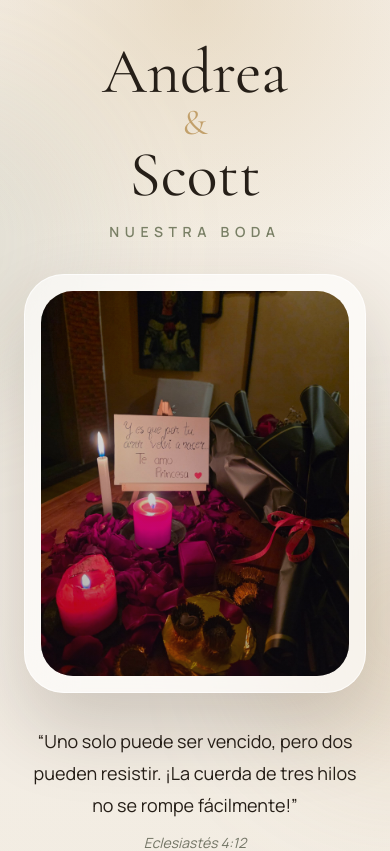
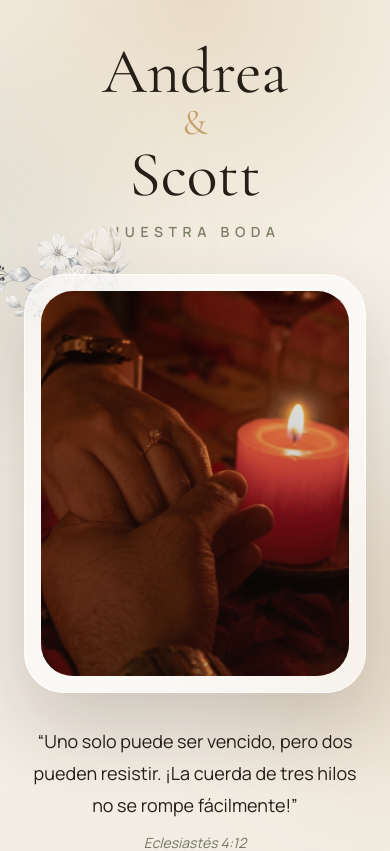
Before and after one commit to ZpectralCrystals/nuestra-boda-andrea-y-scott, a React (Vite) app: page / in a window 390 px wide. Shown: the top 851 px of the page. Built offline with nearby package versions, Linux system fonts and the light colour scheme.

Commit message:
actualizacion

```diff
--- a/src/sections/CtaSection.tsx
+++ b/src/sections/CtaSection.tsx
@@ -14,7 +14,7 @@ export function CtaSection({ cta, floralIllustration }: CtaSectionProps) {
         <img
           src={floralIllustration}
           alt=""
-          className="pointer-events-none absolute -right-10 top-6 hidden w-36 opacity-25 md:block"
+          className="pointer-events-none absolute -right-16 -top-6 w-40 max-w-none opacity-20 sm:w-52 md:-right-20 md:top-0 md:w-64 lg:w-80"
         />
 
         <div className="relative mx-auto max-w-3xl">
--- a/src/sections/HeroSection.tsx
+++ b/src/sections/HeroSection.tsx
@@ -129,7 +129,7 @@ export function HeroSection({
             <img
               src={assets.floralIllustration}
               alt=""
-              className="pointer-events-none absolute -left-8 -top-6 hidden w-28 opacity-70 md:block"
+              className="pointer-events-none absolute -left-16 -top-16 w-44 max-w-none opacity-75 sm:-left-20 sm:-top-20 sm:w-56 md:-left-24 md:-top-20 md:w-64 lg:-left-28 lg:-top-24 lg:w-80"
             />
             <div className="relative overflow-hidden rounded-[2.5rem] border border-white/70 bg-white/60 p-4 shadow-[var(--shadow-glow)] backdrop-blur-xl">
               <div className="relative overflow-hidden rounded-[2rem]">
```
Also changed, not shown: src/assets/reference/hero.jpg, src/assets/reference/sds.jpg (added).
